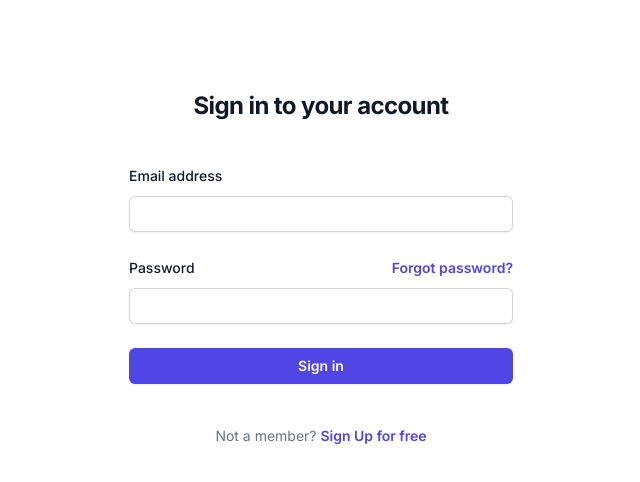
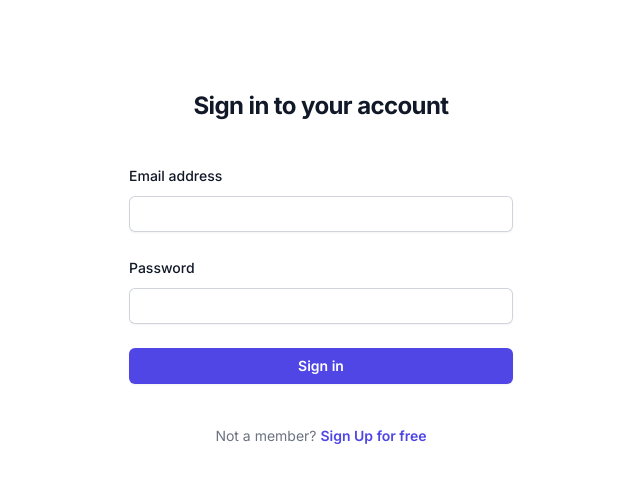
Before and after one commit to Roma1-Trindade/radix, a Next.js app: page /login in a window 1280 px wide. Shown: the top 482 px of the page, without its empty margins (319-959 px from the left). Built offline with nearby package versions, Linux system fonts and the light colour scheme; no server answers.

Commit message:
remove forgot password

```diff
--- a/src/app/(auth)/login/_components/login-form.tsx
+++ b/src/app/(auth)/login/_components/login-form.tsx
@@ -55,14 +55,6 @@
               >
                 Password
               </label>
-              <div className="text-sm">
-                <a
-                  href="#"
-                  className="font-semibold text-indigo-600 hover:text-indigo-500"
-                >
-                  Forgot password?
-                </a>
-              </div>
             </div>
             <div className="mt-2">
               {state?.errors?.password ? (
```
